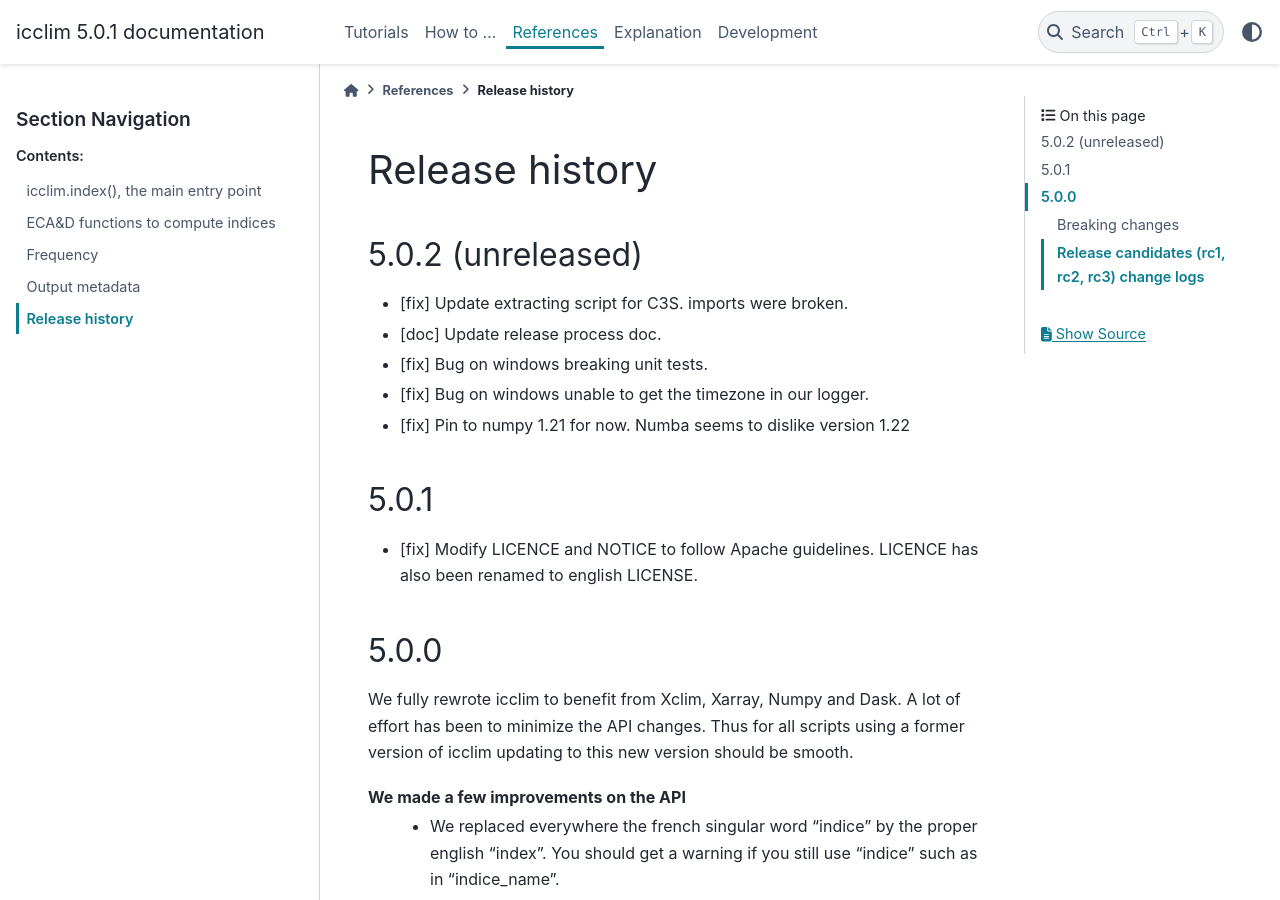
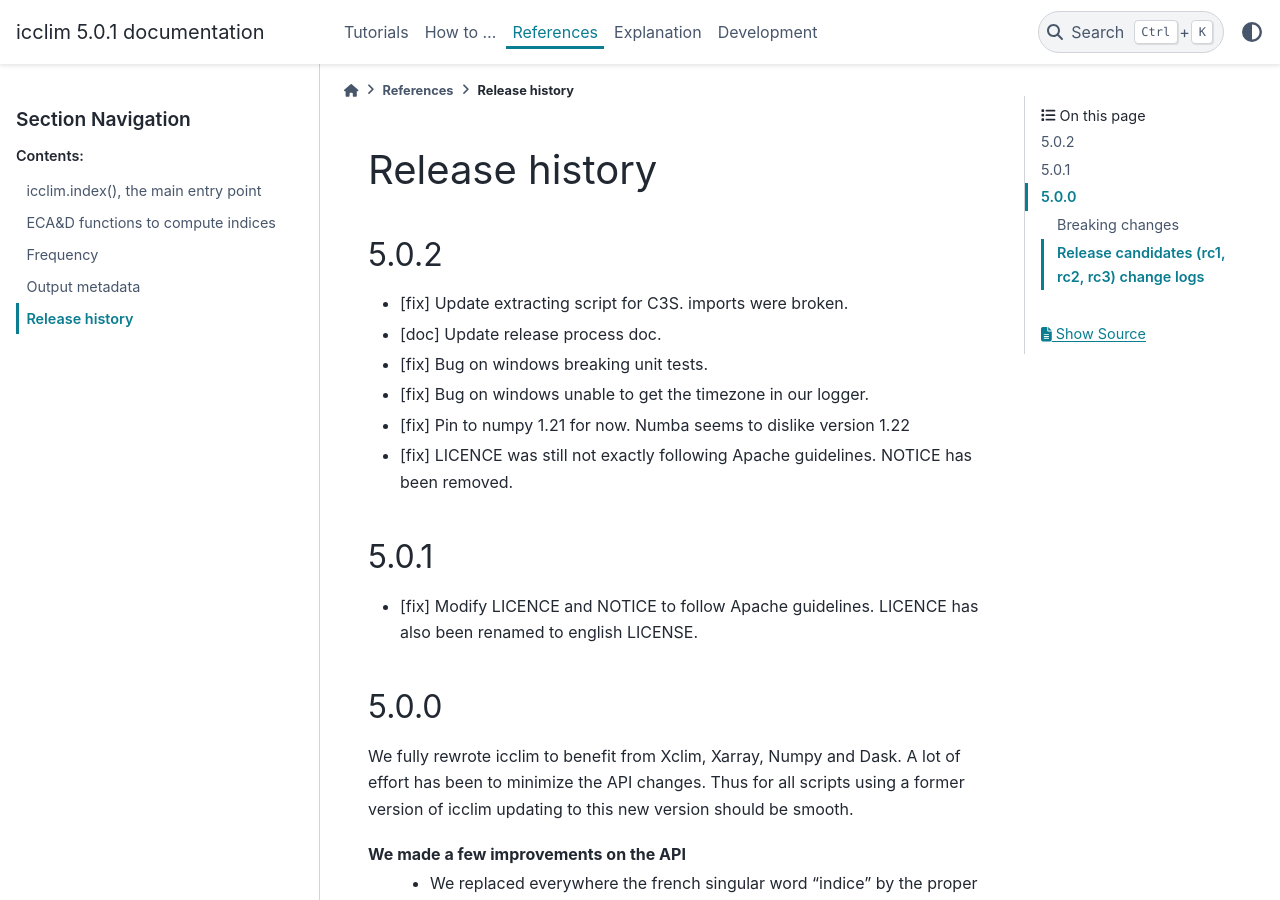
Before and after one commit to cerfacs-globc/icclim, a Sphinx documentation site: the page built from doc/source/references/release_notes.rst, in a window 1280 px wide and 900 px high. Built offline with Sphinx 7.4.7 and the PyData theme 0.15.4, drawn with Linux system fonts in a browser that asks for light colours.

Commit message:
DOC: Update release notes

```diff
--- a/doc/source/references/release_notes.rst
+++ b/doc/source/references/release_notes.rst
@@ -1,13 +1,15 @@
 Release history
 ===============
 
-5.0.2 (unreleased)
-------------------
+5.0.2
+-----
 * [fix] Update extracting script for C3S. imports were broken.
 * [doc] Update release process doc.
 * [fix] Bug on windows breaking unit tests.
 * [fix] Bug on windows unable to get the timezone in our logger.
 * [fix] Pin to numpy 1.21 for now. Numba seems to dislike version 1.22
+* [fix] LICENCE was still not exactly following Apache guidelines. NOTICE has been removed.
+
 
 5.0.1
 -----
```
